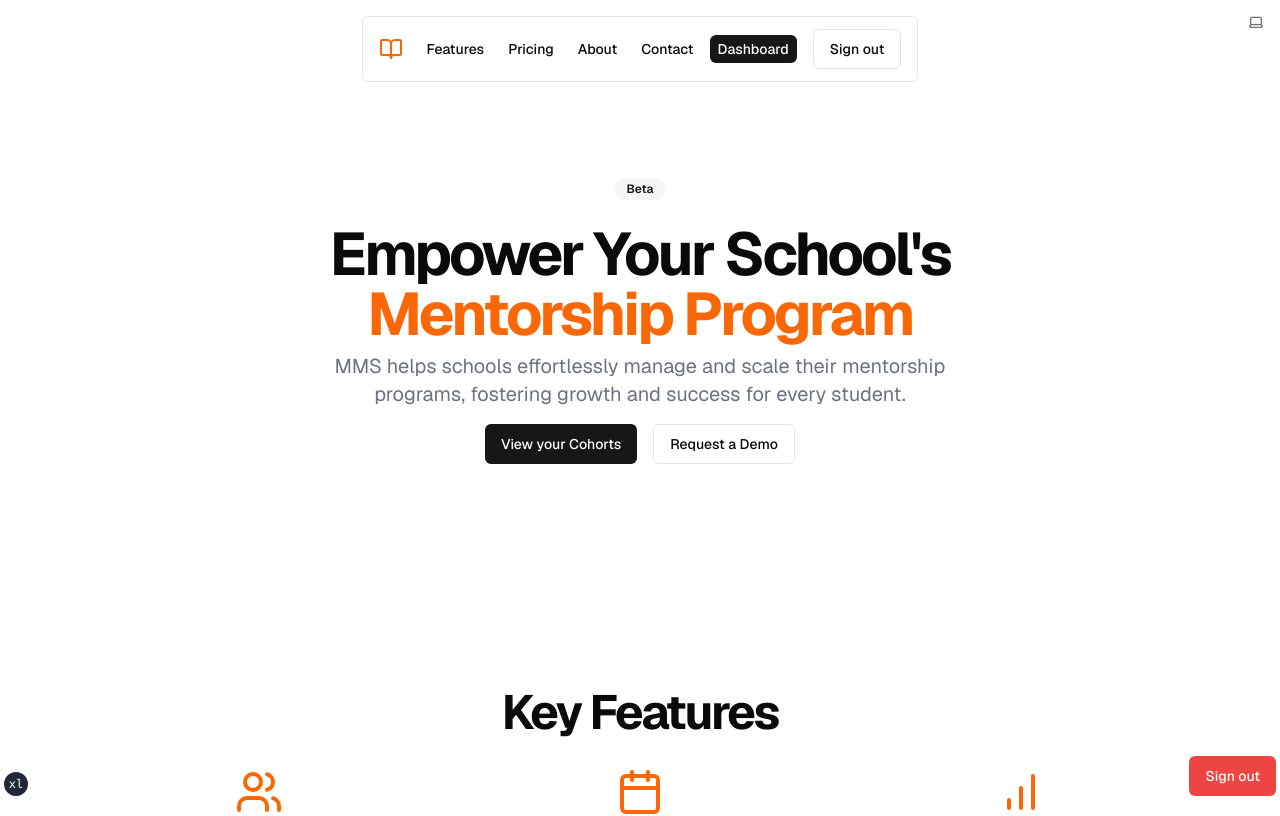
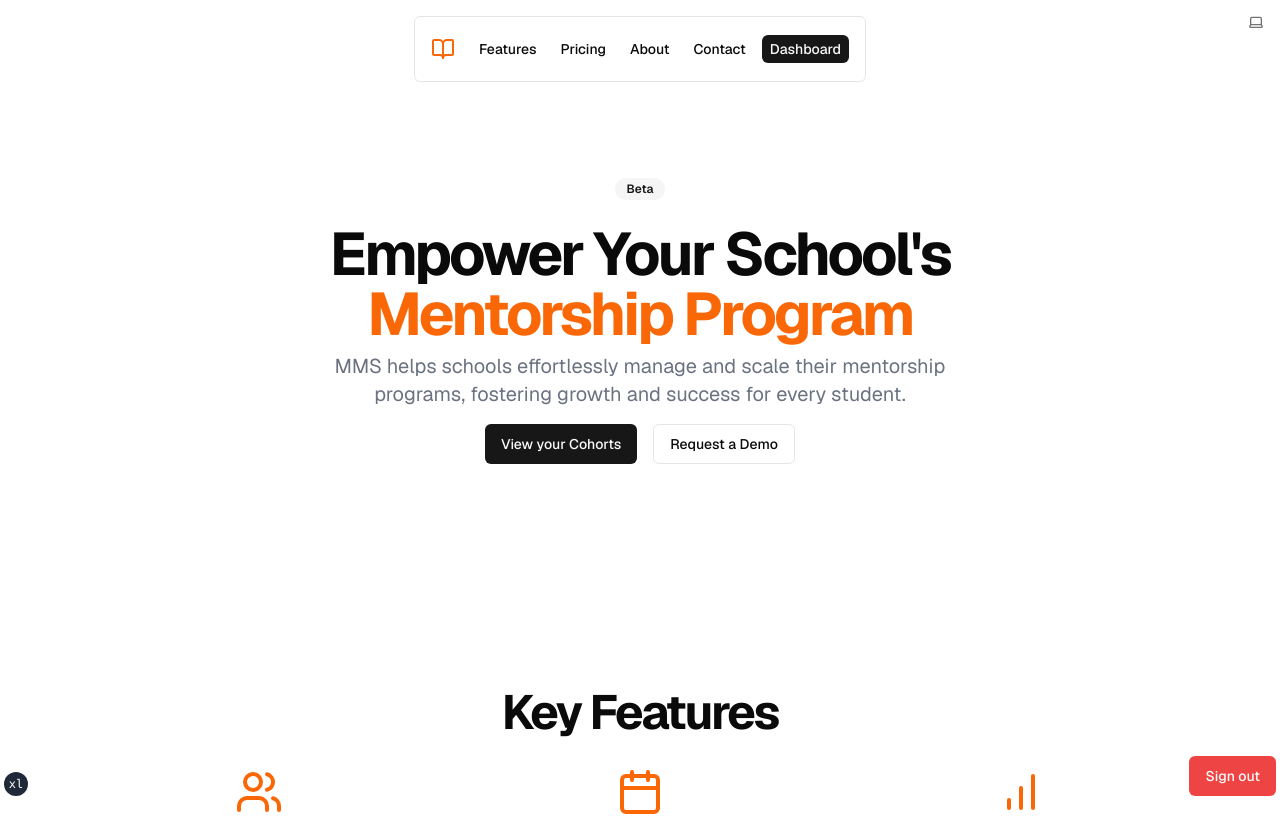
Before and after one commit to DavDeDev/mms, a Next.js app: page / in a window 1280 px wide. Shown: the top 816 px of the page. Built offline with nearby package versions, Linux system fonts and the light colour scheme.

Commit message:
fix: removes signout button from topbar

```diff
--- a/src/components/topbar.tsx
+++ b/src/components/topbar.tsx
@@ -47,11 +47,7 @@ export function Topbar() {
 					<Button asChild className="hidden md:inline-flex" size="xs">
 						<Link href="/dashboard">Dashboard</Link>
 					</Button>
-					<form action={signOutAction}>
-						<Button type="submit" variant={"outline"}>
-							Sign out
-						</Button>
-					</form>
+
 				</div>
 				{/* TODO: This shifts content down when opened */}
 				{isOpen && (
@@ -69,11 +65,7 @@ export function Topbar() {
 						<Button asChild className="mt-2 " onClick={() => setIsOpen(false)}>
 							<Link href="/dashboard">Dashboard</Link>
 						</Button>
-						<form action={signOutAction}>
-							<Button type="submit" variant={"outline"}>
-								Sign out
-							</Button>
-						</form>
+
 					</nav>
 				)}
 			</div>
```
